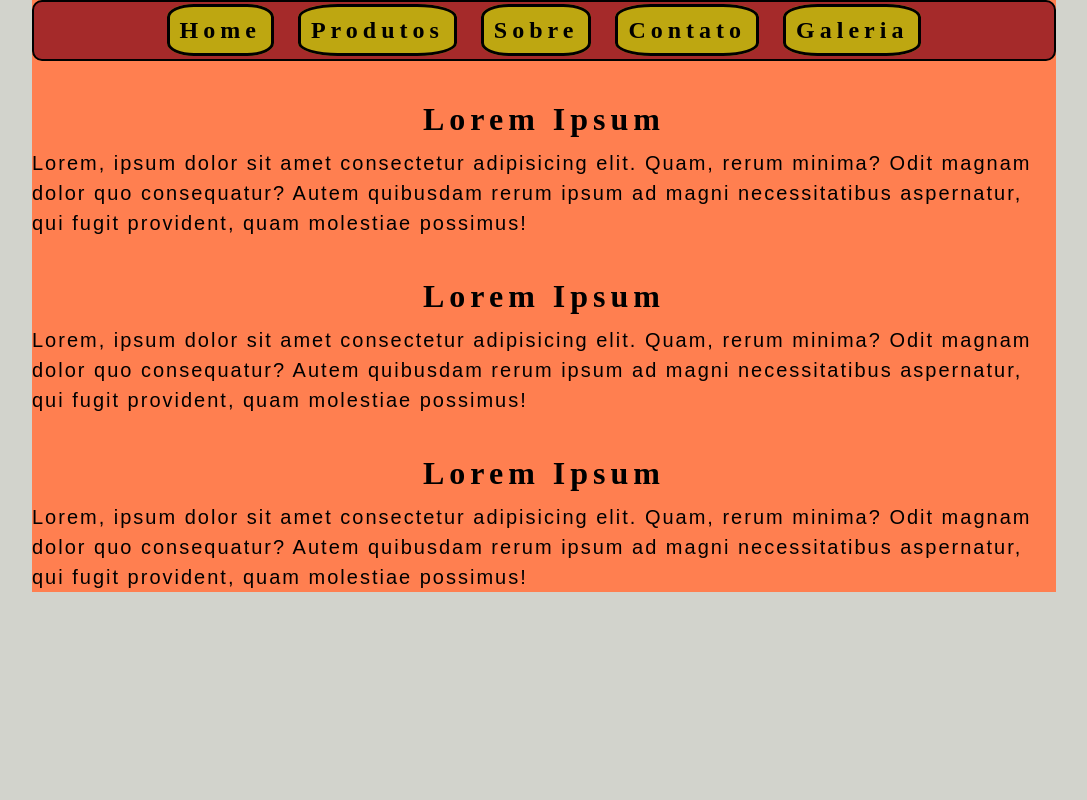
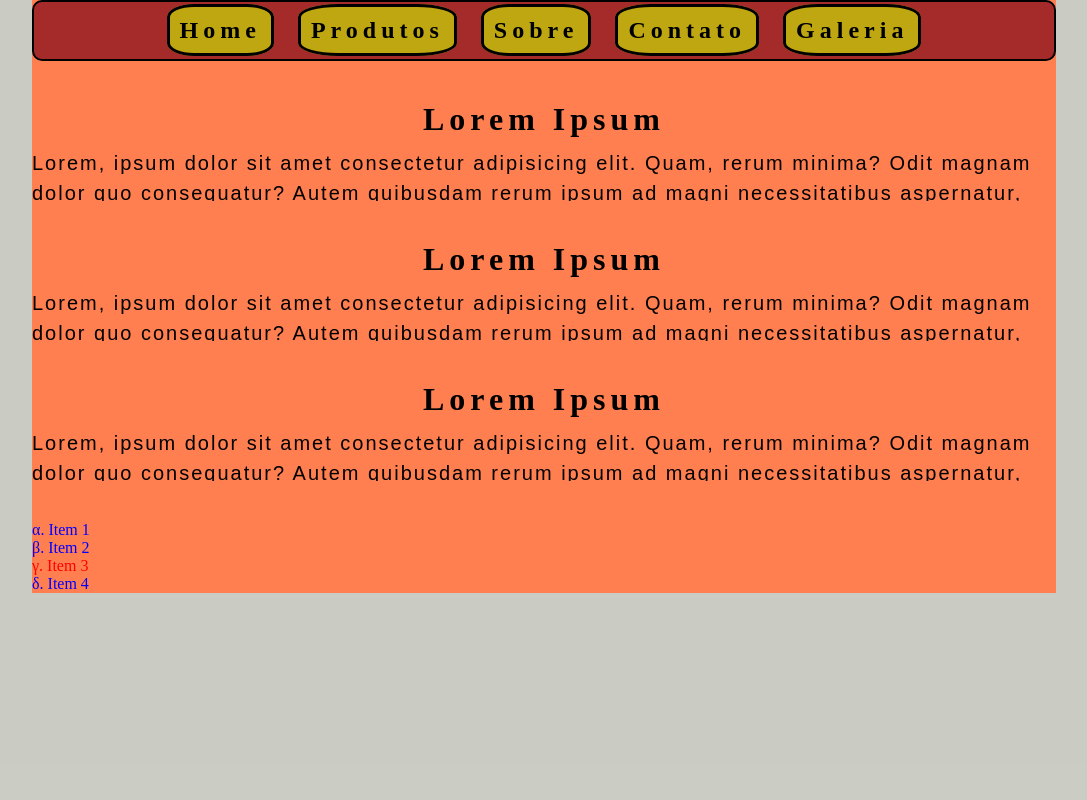
Before and after one commit to johnnyofoco/estudosFrontEnd, a PHP site: page /ex007.html in a window 1280 px wide. Shown: the whole page, without its empty margins (96-1183 px from the left). Run offline with PHP 8.4, Linux system fonts and the light colour scheme.

Commit message:
exercício 007

```diff
--- a/ex007.html
+++ b/ex007.html
@@ -49,6 +49,15 @@
             </p>
         </div>
         <!--artigo-->
+
+
+        <ul class="lista">
+            <li>Item 1</li>
+            <li>Item 2</li>
+            <li class="item3">Item 3</li>
+            <li>Item 4</li>
+        </ul>
+
     </main>
 </body>
 
--- a/style007.css
+++ b/style007.css
@@ -6,8 +6,9 @@
     padding: 0;
 }
 
-body{
+html,body{
     background-color: #c9cac2d2;
+    height: 100%;
 }
 
 /*#### MAIN ####*/
@@ -56,6 +57,8 @@ a:hover{
 .artigo{
     letter-spacing: 2px;
     margin: 40px auto;
+    overflow: scroll;
+    height: 100px;
 
 }
 
@@ -72,3 +75,13 @@ a:hover{
     text-align: left;
 
 }
+
+.lista{
+    list-style-position: inside;
+    list-style-type: lower-greek;
+    color: blue;
+}
+
+.lista .item3{
+    color: red;
+}
```
